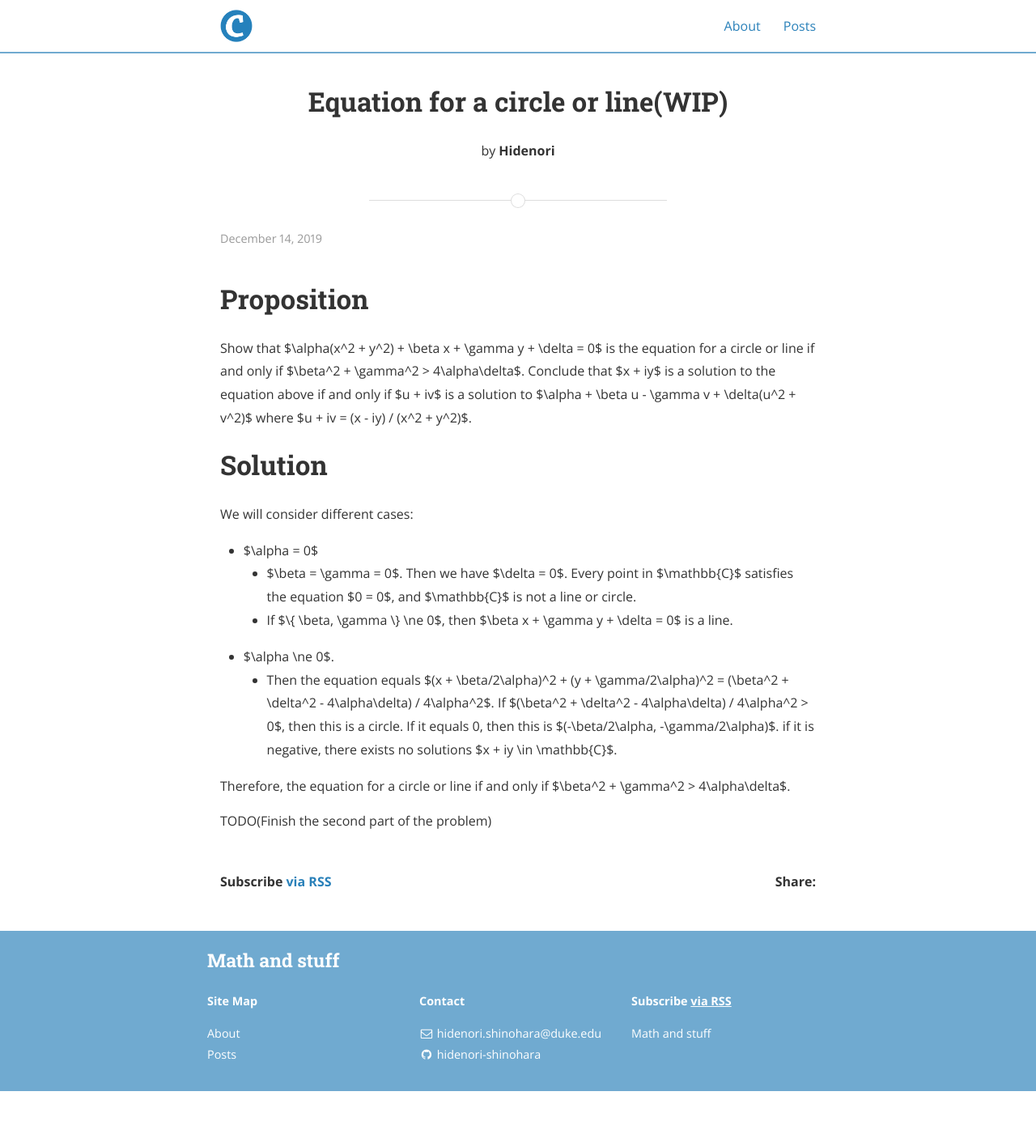
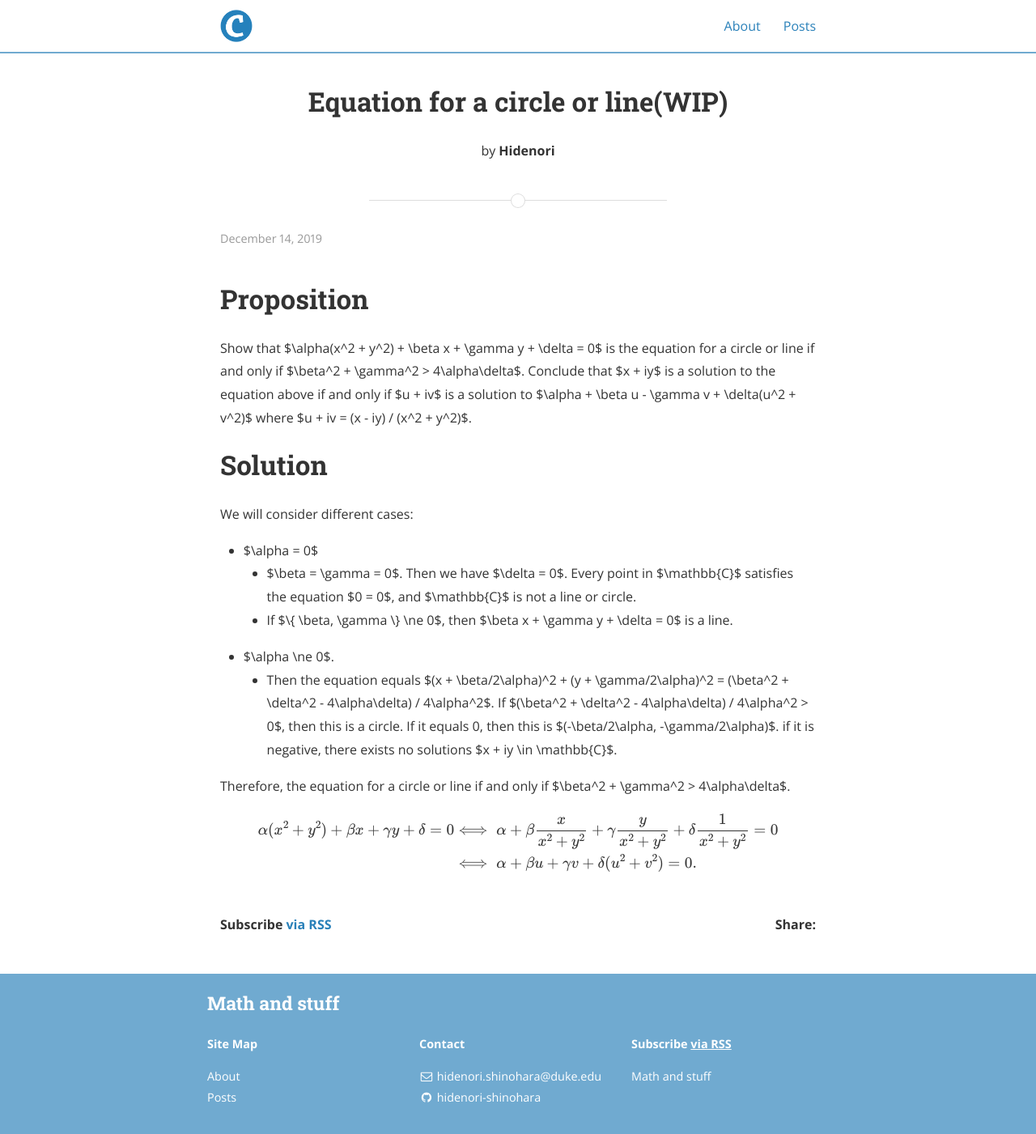
Before and after one commit to hidenori-shinohara/hidenori-shinohara.github.io, a Jekyll site: the page built from _posts/a_first_course_in_complex_analysis/chapter3/2019-12-14-circle-or-line-ex-3-3.md, in a window 1280 px wide. Shown: the whole page at 81% size. Built offline with Jekyll 4.4.1, drawn with Linux system fonts in a browser that asks for light colours; nearby versions of some CDN libraries; formulas are drawn with MathJax 3; before the commit the page ends 1348 px from its top, so only the background shows below that.

Commit message:
Finish ex 3-3 [complex]

```diff
--- a/_posts/a_first_course_in_complex_analysis/chapter3/2019-12-14-circle-or-line-ex-3-3.md
+++ b/_posts/a_first_course_in_complex_analysis/chapter3/2019-12-14-circle-or-line-ex-3-3.md
@@ -25,4 +25,10 @@ We will consider different cases:
 
 Therefore, the equation for a circle or line if and only if $\beta^2 + \gamma^2 > 4\alpha\delta$.
 
-TODO(Finish the second part of the problem)
+$$
+\begin{align*}
+  \alpha(x^2 + y^2) + \beta x + \gamma y + \delta = 0
+    &\iff \alpha + \beta \frac{x}{x^2 + y^2} + \gamma \frac{y}{x^2 + y^2} + \delta \frac{1}{x^2 + y^2} = 0 \\
+    &\iff \alpha + \beta u + \gamma v + \delta(u^2 + v^2) = 0.
+\end{align*}
+$$
```
